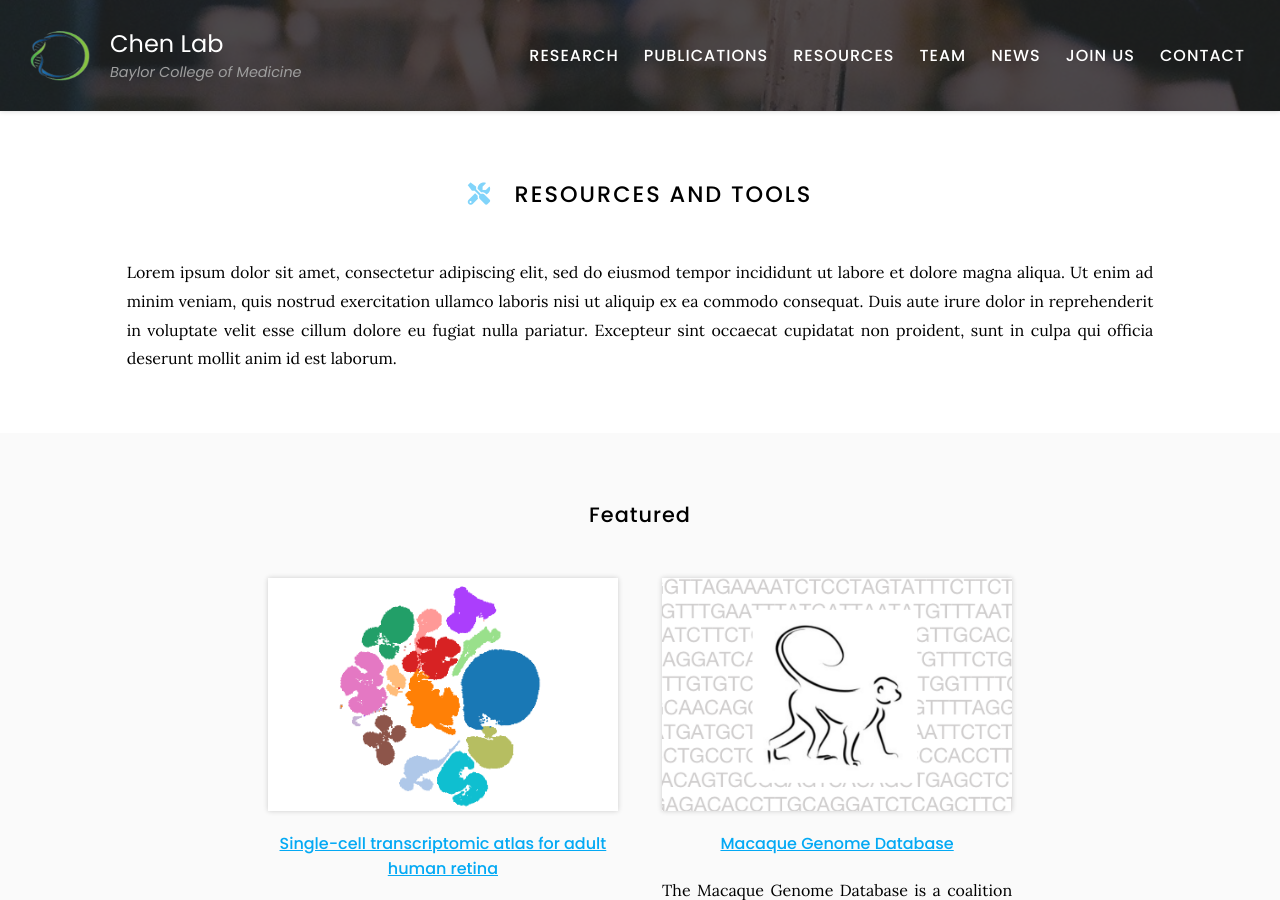
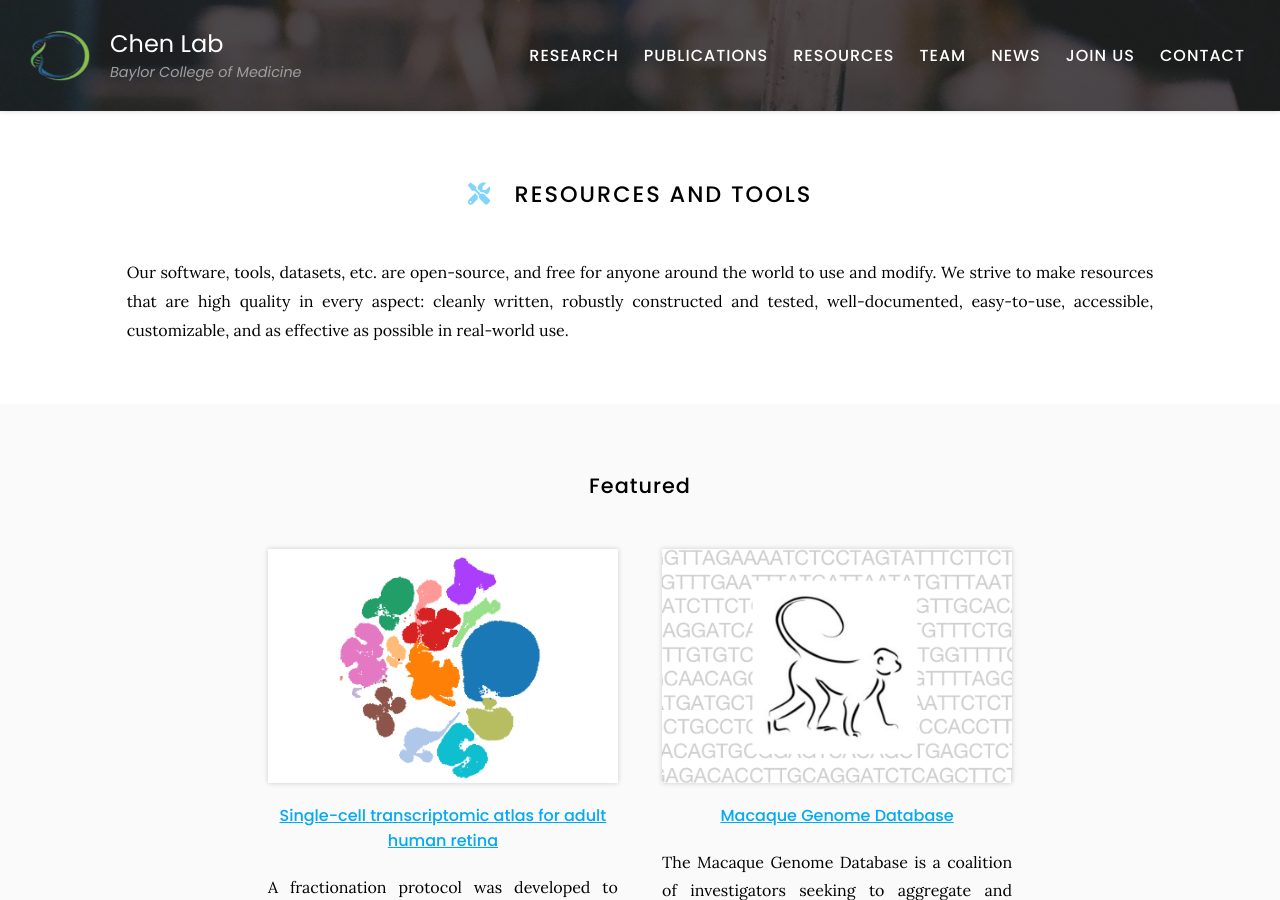
Before and after one commit to wmeng1018/Chen-lab-website, a Jekyll site: the page built from tools/index.md, in a window 1280 px wide and 900 px high. Built offline with Jekyll 4.4.1, drawn with Linux system fonts in a browser that asks for light colours.

Commit message:
Update index.md

```diff
--- a/tools/index.md
+++ b/tools/index.md
@@ -7,10 +7,7 @@ nav:
 
 # <i class="fas fa-tools"></i>Resources and Tools
 
-Lorem ipsum dolor sit amet, consectetur adipiscing elit, sed do eiusmod tempor incididunt ut labore et dolore magna aliqua.
-Ut enim ad minim veniam, quis nostrud exercitation ullamco laboris nisi ut aliquip ex ea commodo consequat.
-Duis aute irure dolor in reprehenderit in voluptate velit esse cillum dolore eu fugiat nulla pariatur.
-Excepteur sint occaecat cupidatat non proident, sunt in culpa qui officia deserunt mollit anim id est laborum.
+Our software, tools, datasets, etc. are open-source, and free for anyone around the world to use and modify. We strive to make resources that are high quality in every aspect: cleanly written, robustly constructed and tested, well-documented, easy-to-use, accessible, customizable, and as effective as possible in real-world use.
 
 {% include search-info.html %}
 
```
